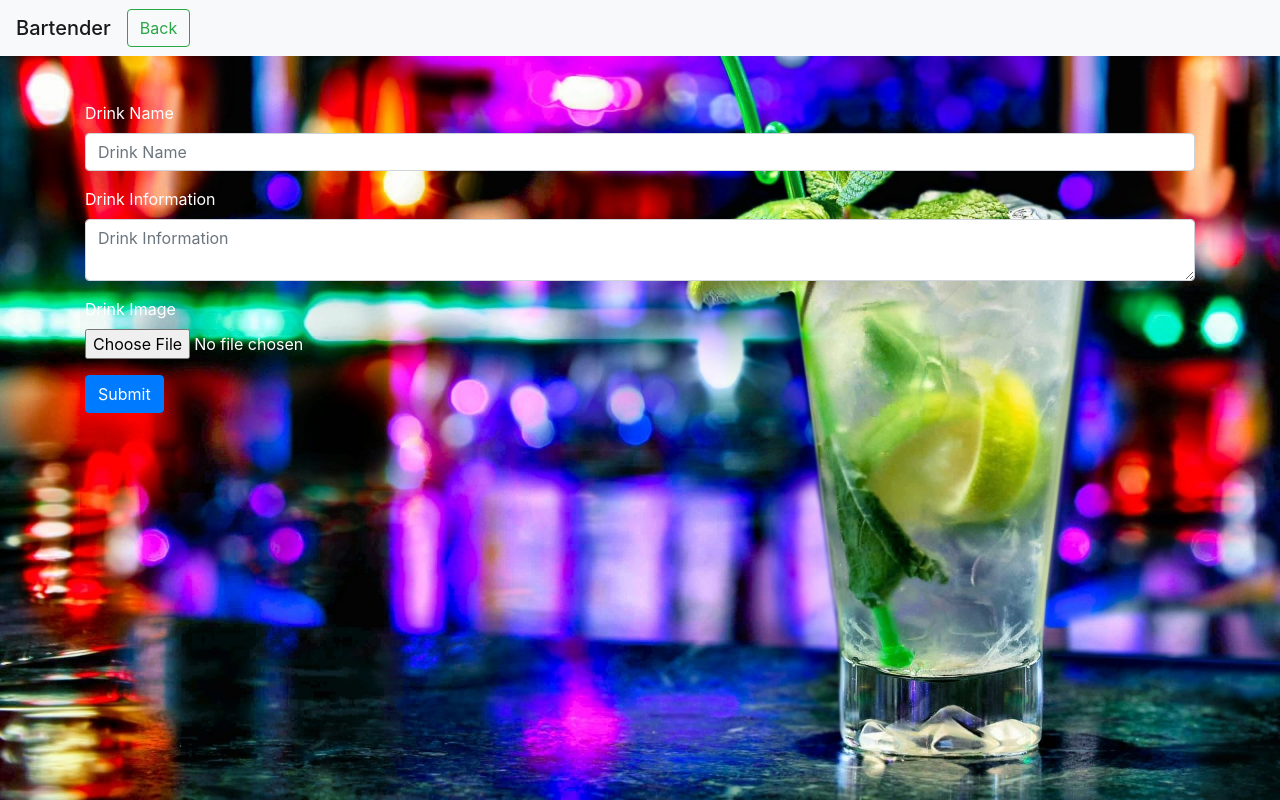
After one commit to dagreatssj/bartender_ui, a Flask app: template templates/edit.html in a window 1280 px wide. The commit adds this page. Run offline with Flask 2, Linux system fonts and the light colour scheme; the template is opened without the code that fills it, so the values that code supplies are empty; some libraries are stand-ins or nearby versions.

Commit message:
added editing

```diff
--- a/app.py
+++ b/app.py
@@ -1,6 +1,5 @@
 import sqlite3
 import os
-import pprint
 
 from flask import Flask, render_template, request, redirect, url_for
 from werkzeug.utils import secure_filename
@@ -50,13 +49,17 @@ def allowed_file(filename):
 
 @app.route('/')
 def index():
-    drink_list = query_database('SELECT name, image_name, drink_info FROM drinks')
-    pprint.pprint(drink_list)
+    drink_list = query_database('SELECT id, name, image_name, drink_info FROM drinks')
     return render_template('index.html', drink_list=drink_list)
 
 @app.route('/add')
 def add_drinks():
     return render_template('add.html')
+
+@app.route('/edit/<int:id>')
+def edit_drink(id):
+    get_drink = query_database('SELECT id, name, image_name, drink_info FROM drinks WHERE id="%s"' % str(id))
+    return render_template('edit.html', drink=get_drink)
 
 @app.route('/submit', methods=['POST'])
 def submit_form():
@@ -75,6 +78,38 @@ def submit_form():
     insert_into_database(insert_query)
     return redirect(url_for('index'))
 
+@app.route('/update', methods=['POST'])
+def update_drink():
+    id = request.form.get('drink_id')
+    name = request.form.get('drink_name')
+    drink_info = request.form.get('drink_info')
+    file = request.files.get('drink_image')
+
+    try:
+        with sqlite3.connect(DATABASE) as conn:
+            conn.row_factory = sqlite3.Row
+            cur = conn.cursor()
+            cur.execute('SELECT id, name, image_name, drink_info FROM drinks WHERE id="%s"' % str(id))
+            current_info = cur.fetchone()
+
+            if current_info[1] != name:
+                cur.execute('UPDATE drinks SET name="%s" WHERE id="%s"' % (name, id))
+
+            if current_info[3] != drink_info:
+                cur.execute('UPDATE drinks SET drink_info="%s" WHERE id="%s"' % (drink_info, id))
+
+            if file and allowed_file(file.filename):
+                filename = secure_filename(file.filename)
+                file.save(os.path.join(UPLOAD_DIR, 'up_' + filename))
+                image_name = 'up_' + file.filename
+                cur.execute('UPDATE drinks SET image_name="%s" WHERE id="%s"' % (image_name, id))
+    except sqlite3.Error as e:
+        print(e, flush=True)
+    finally:
+        conn.close()
+
+    return redirect(url_for('index'))
+
 
 if __name__ == '__main__':
     app.run()
--- a/static/css/main.css
+++ b/static/css/main.css
@@ -1,6 +1,7 @@
 html, body {
     height: 100%;
     margin: 0;
+    padding: 0;
 }
 
 #bg {
@@ -21,3 +22,23 @@ html, body {
     min-height: 100%;
     color: #ffffff;
 }
+
+#edit-bg {
+    background-image: url('/static/img/edits.jpg');
+    background-position: center;
+    background-repeat: no-repeat;
+    background-size: cover;
+    background-attachment: fixed;
+    min-height: 100%;
+    color: #ffffff;
+}
+
+.edit-button {
+    position: absolute;
+    background-color: #800020;
+    border-radius: 25%;
+    z-index: 100;
+    color: #ffffff;
+    top: 10px;
+    right: 10px;
+}
--- a/templates/base.html
+++ b/templates/base.html
@@ -7,5 +7,6 @@
 </head>
 <body>
     {% block content %}{% endblock %}
+    {% block javascripts %}{% endblock %}
 </body>
 </html>
--- /dev/null
+++ b/templates/edit.html
@@ -0,0 +1,27 @@
+{% extends "base.html" %}
+
+{% block title %}Bartender - Edit Drink{% endblock %}
+
+{% block content %}
+<div id="edit-bg">
+    {% include "header.html" %}
+    <div class="container" style="padding-top: 45px">
+        <form action="{{ url_for('update_drink') }}" method="POST" enctype="multipart/form-data">
+            <div class="form-group">
+                <label for="drink-name">Drink Name</label>
+                <input type="text" class="form-control" id="drink-name" placeholder="Drink Name" name="drink_name" maxlength="140" value="{{ drink[0]['name'] }}">
+            </div>
+            <div class="form-group">
+                <label for="drink-info">Drink Information</label>
+                <textarea type="text" class="form-control" id="drink-info" placeholder="Drink Information" name="drink_info" maxlength="200">{{ drink[0]['drink_info'] }}</textarea>
+            </div>
+            <div class="form-group">
+                <label for="drink-image">Drink Image</label>
+                <input type="file" class="form-control-file" id="drink-image" name="drink_image" value="{{ drink[0]['image_name'] }}">
+            </div>
+            <input type="hidden" id="drink-id" name="drink_id" value="{{ drink[0]['id'] }}">
+            <button type="submit" class="btn btn-primary">Submit</button>
+        </form>
+    </div>
+</div>
+{% endblock %}
--- a/templates/header.html
+++ b/templates/header.html
@@ -4,7 +4,7 @@
         {% if request.path == '/' %}
         <a class="nav-item btn btn-outline-success" href="/add">Add Drinks!</a>
         {% else %}
-        <a class="nav-item btn btn-outline-success" href="/">back</a>
+        <a class="nav-item btn btn-outline-success" href="/">Back</a>
         {% endif %}
     </div>
 </nav>
```
Also changed, not shown: static/js/cardPress.js (added, +18 -0 lines), templates/index.html (+7 -0 lines), static/img/edits.jpg (added).
